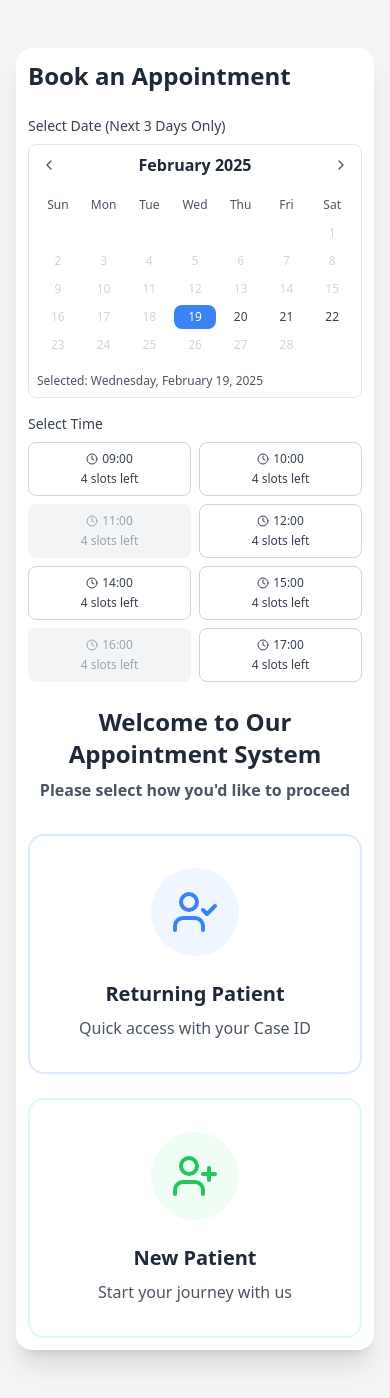
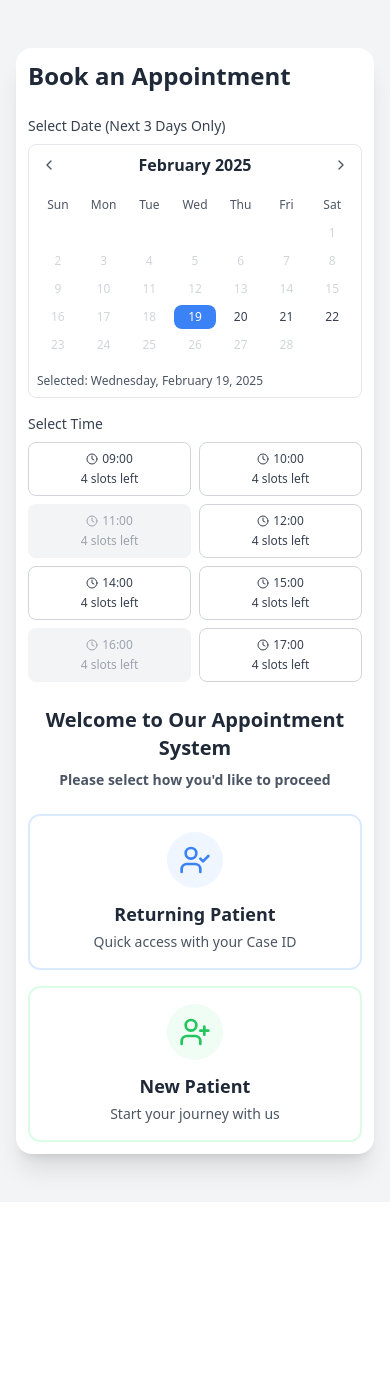
Before and after one commit to krish-ktm/skin-app-1, a React (Vite) app: page / in a window 390 px wide. After the commit the page ends 1202 px from the top, so only its background shows below. Built offline with nearby package versions, Linux system fonts and the light colour scheme; no server answers; the database is empty.

Commit message:
update btn css for mobile view

```diff
--- a/src/pages/appointments/components/AppointmentBooking.tsx
+++ b/src/pages/appointments/components/AppointmentBooking.tsx
@@ -53,7 +53,6 @@ export default function AppointmentBooking() {
   const [notificationMessage, setNotificationMessage] = useState('');
   const [notificationType, setNotificationType] = useState<'success' | 'error'>('success');
   const [isInitialized, setIsInitialized] = useState(false);
-  const [isReturningPatient, setIsReturningPatient] = useState(false);
 
   const showTemporaryNotification = useCallback((message: string, type: 'success' | 'error') => {
     setNotificationMessage(message);
@@ -192,7 +191,6 @@ export default function AppointmentBooking() {
         name: data.name,
         phone: data.phone,
       }));
-      setIsReturningPatient(true);
       showTemporaryNotification('Patient information found!', 'success');
     } catch (error: any) {
       setSearchError(error.message);
@@ -215,7 +213,7 @@ export default function AppointmentBooking() {
     }
 
     setIsLoading(true);
-    const caseId = isReturningPatient ? formData.caseId : nanoid(10).toUpperCase();
+    const caseId = nanoid(10).toUpperCase();
 
     try {
       const { data: { user } } = await supabase.auth.getUser();
--- a/src/pages/appointments/components/BookingForm.tsx
+++ b/src/pages/appointments/components/BookingForm.tsx
@@ -71,40 +71,40 @@ export function BookingForm({
             initial="hidden"
             animate="visible"
             exit="exit"
-            className="flex flex-col items-center space-y-8"
+            className="flex flex-col items-center space-y-6"
           >
             <motion.h3
               variants={itemVariants}
-              className="text-2xl font-semibold text-gray-800 text-center"
+              className="text-xl sm:text-2xl font-semibold text-gray-800 text-center"
             >
               Welcome to Our Appointment System
-              <span className="block text-base text-gray-600 mt-2">
+              <span className="block text-sm sm:text-base text-gray-600 mt-2">
                 Please select how you'd like to proceed
               </span>
             </motion.h3>
 
-            <div className="grid grid-cols-1 sm:grid-cols-2 gap-6 w-full max-w-3xl">
+            <div className="grid grid-cols-1 sm:grid-cols-2 gap-4 sm:gap-6 w-full max-w-3xl">
               <motion.button
                 variants={itemVariants}
                 type="button"
                 onClick={() => handleCardSelection('returning')}
                 className={`
-                  group p-8 bg-white rounded-2xl transition-all duration-300
+                  group p-4 sm:p-8 bg-white rounded-xl sm:rounded-2xl transition-all duration-300
                   ${selectedCard === 'returning'
                     ? 'scale-95 border-4 border-blue-500 shadow-lg'
                     : 'border-2 border-blue-100 hover:border-blue-500 hover:shadow-xl'
                   }
-                  flex flex-col items-center space-y-6
+                  flex flex-col items-center space-y-3 sm:space-y-6
                 `}
               >
                 <div className="transform group-hover:scale-110 transition-transform duration-300">
-                  <div className="p-5 bg-blue-50 rounded-full group-hover:bg-blue-100">
-                    <UserCheck className="w-12 h-12 text-blue-500" />
+                  <div className="p-3 sm:p-5 bg-blue-50 rounded-full group-hover:bg-blue-100">
+                    <UserCheck className="w-8 h-8 sm:w-12 sm:h-12 text-blue-500" />
                   </div>
                 </div>
-                <div className="text-center space-y-2">
-                  <h4 className="text-xl font-semibold text-gray-800">Returning Patient</h4>
-                  <p className="text-gray-600">Quick access with your Case ID</p>
+                <div className="text-center space-y-1 sm:space-y-2">
+                  <h4 className="text-lg sm:text-xl font-semibold text-gray-800">Returning Patient</h4>
+                  <p className="text-sm sm:text-base text-gray-600">Quick access with your Case ID</p>
                 </div>
               </motion.button>
 
@@ -113,22 +113,22 @@ export function BookingForm({
                 type="button"
                 onClick={() => handleCardSelection('new')}
                 className={`
-                  group p-8 bg-white rounded-2xl transition-all duration-300
+                  group p-4 sm:p-8 bg-white rounded-xl sm:rounded-2xl transition-all duration-300
                   ${selectedCard === 'new'
                     ? 'scale-95 border-4 border-green-500 shadow-lg'
                     : 'border-2 border-green-100 hover:border-green-500 hover:shadow-xl'
                   }
-                  flex flex-col items-center space-y-6
+                  flex flex-col items-center space-y-3 sm:space-y-6
                 `}
               >
                 <div className="transform group-hover:scale-110 transition-transform duration-300">
-                  <div className="p-5 bg-green-50 rounded-full group-hover:bg-green-100">
-                    <UserPlus className="w-12 h-12 text-green-500" />
+                  <div className="p-3 sm:p-5 bg-green-50 rounded-full group-hover:bg-green-100">
+                    <UserPlus className="w-8 h-8 sm:w-12 sm:h-12 text-green-500" />
                   </div>
                 </div>
-                <div className="text-center space-y-2">
-                  <h4 className="text-xl font-semibold text-gray-800">New Patient</h4>
-                  <p className="text-gray-600">Start your journey with us</p>
+                <div className="text-center space-y-1 sm:space-y-2">
+                  <h4 className="text-lg sm:text-xl font-semibold text-gray-800">New Patient</h4>
+                  <p className="text-sm sm:text-base text-gray-600">Start your journey with us</p>
                 </div>
               </motion.button>
             </div>
```
